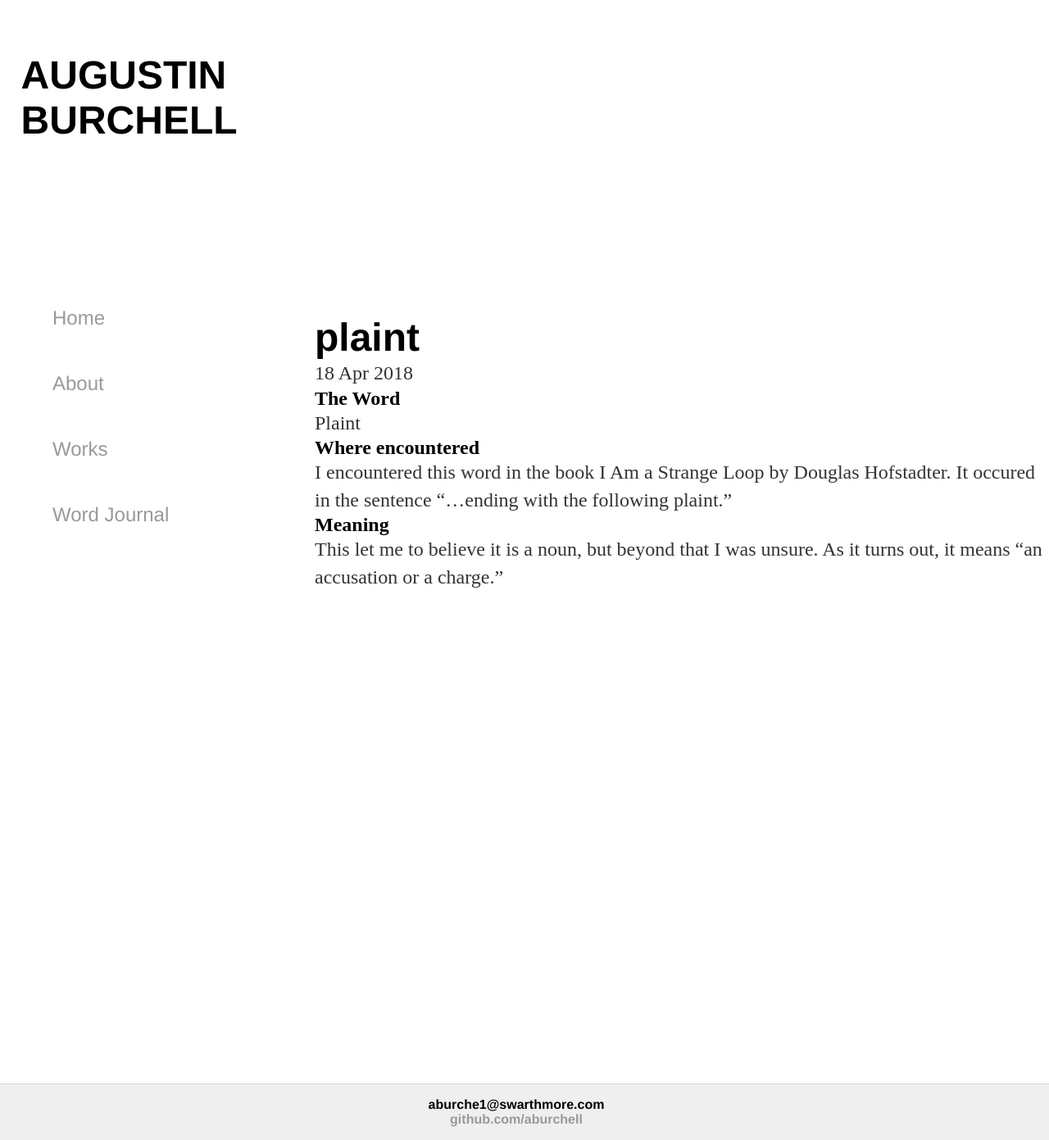
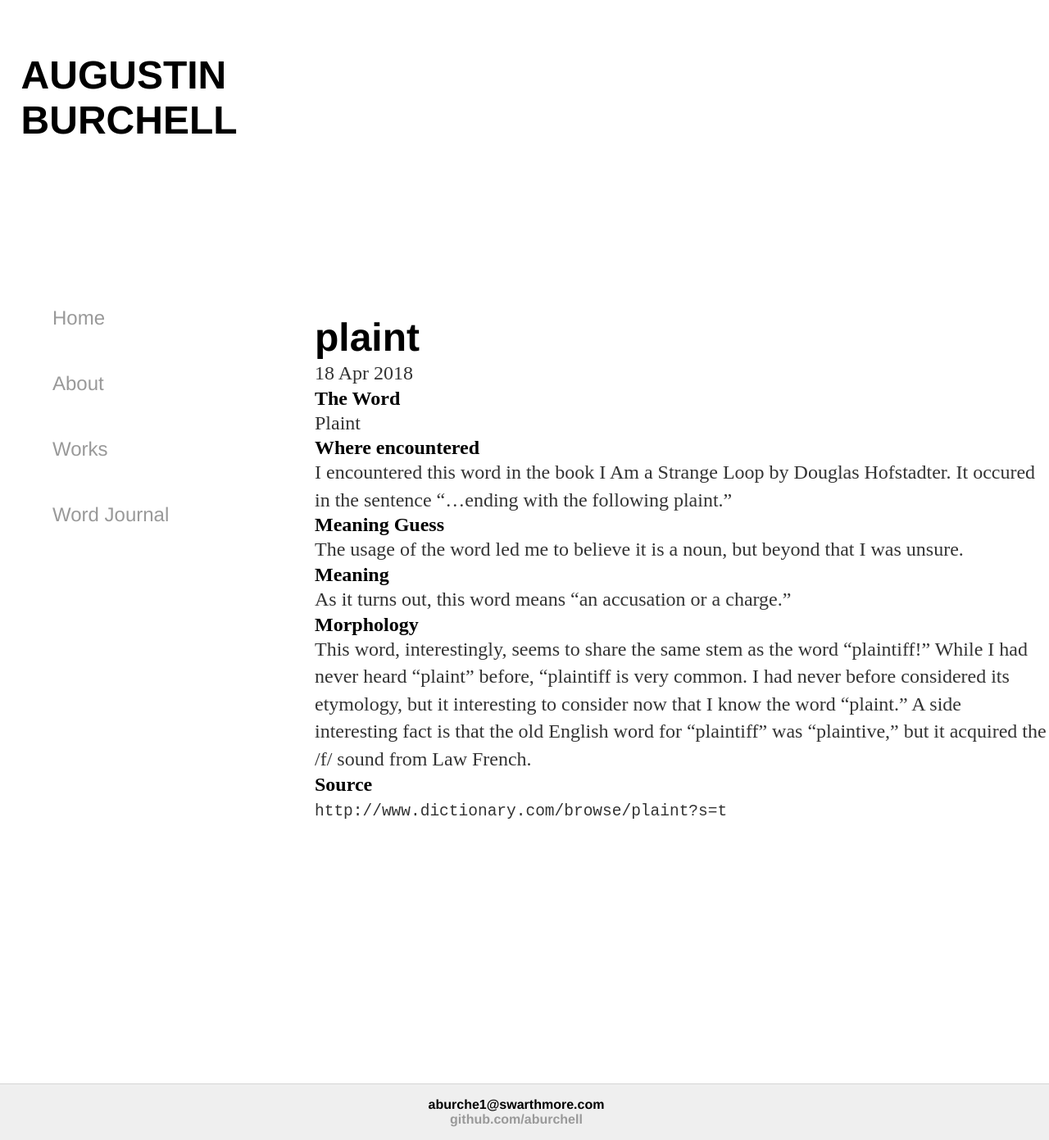
Before and after one commit to aburchell/aburchell.github.io, a Jekyll site: the page built from _posts/2018-04-18-plaint.md, in a window 1280 px wide and 1391 px high. Shown: the whole window at 82% size. Built offline with Jekyll 4.4.1, drawn with Linux system fonts in a browser that asks for light colours.

Commit message:
Update 2018-04-18-plaint.md

```diff
--- a/_posts/2018-04-18-plaint.md
+++ b/_posts/2018-04-18-plaint.md
@@ -10,6 +10,17 @@ Plaint
 ## Where encountered
 I encountered this word in the book I Am a Strange Loop by Douglas Hofstadter. It occured in the sentence “...ending with the following plaint.”
 
+## Meaning Guess
+The usage of the word led me to believe it is a noun, but beyond that I was unsure.
+
 ## Meaning
+As it turns out, this word means “an accusation or a charge.”
 
-This let me to believe it is a noun, but beyond that I was unsure. As it turns out, it means “an accusation or a charge.”
+## Morphology
+This word, interestingly, seems to share the same stem as the word "plaintiff!" While I had never heard
+"plaint" before, "plaintiff is very common. I had never before considered its etymology, but it interesting
+to consider now that I know the word "plaint." A side interesting fact is that the old English word for
+"plaintiff" was "plaintive," but it acquired the /f/ sound from Law French.
+
+## Source
+`http://www.dictionary.com/browse/plaint?s=t`
```
